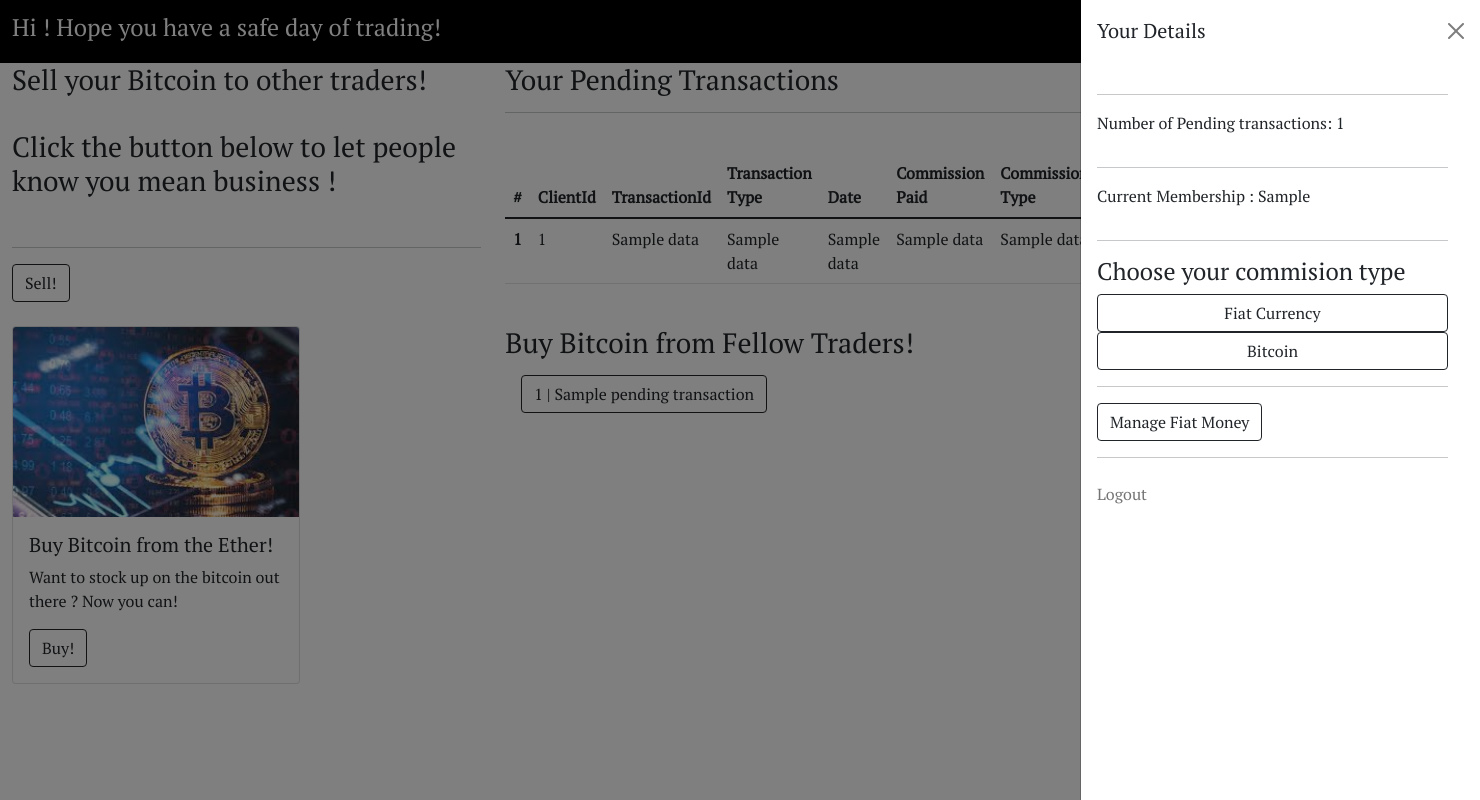
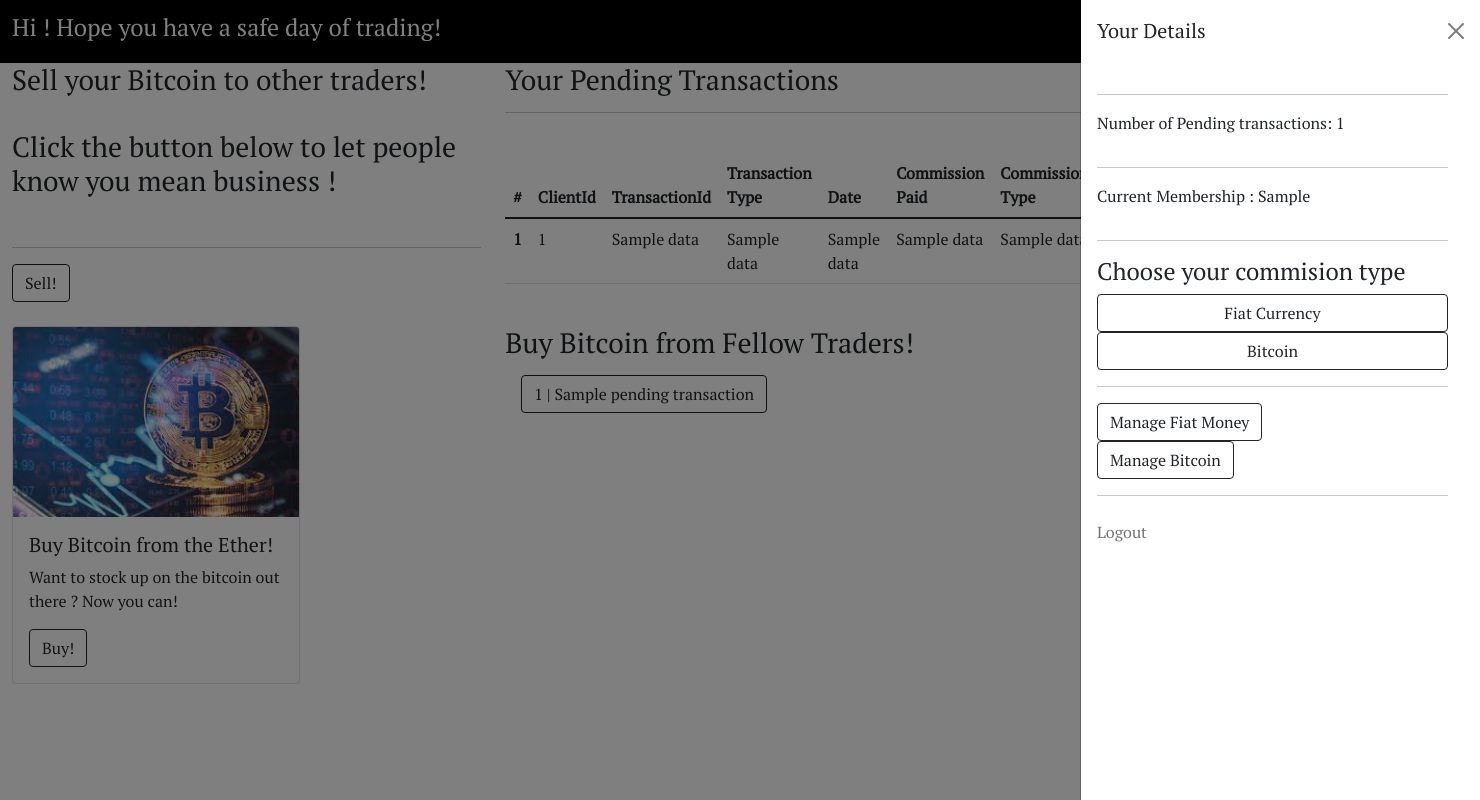
Before and after one commit to jaiswalpuru/BC-TRACKER, a Flask app: template templates/index.html in a window 1480 px wide, after a click that opens the changed part; the page is wider, and only the part inside the window is pictured. Run offline with Flask 2, Linux system fonts and the light colour scheme; the template is opened without the code that fills it: most values are stand-ins (such as "Sample title", 1, 10 or a date in 2020); parts of the project's set-up code (start-up, migrations or seed data) failed here and were passed over; some libraries are stand-ins or nearby versions.

Commit message:
add debit functionality working

```diff
--- a/app.py
+++ b/app.py
@@ -8,6 +8,10 @@ import datetime
 import json
 from adapters.api_calls_one import *
 from helpers.helpers import *
+#
+# ciphertext = encrypt('password', "plaintext")
+# plaintext = decrypt('password', "ciphertext")
+# print(ciphertext)
 
 app = Flask(__name__)
 
@@ -30,6 +34,8 @@ app.secret_key = 'password123'
 app.config['MYSQL_DATABASE_USER'] = config['USERNAME']
 app.config['MYSQL_DATABASE_PASSWORD'] = config['PASSWORD']
 app.config['MYSQL_DATABASE_DB'] = config['DB']
+
+config_app = data_loaded['APP']
 
 mysql = MySQL(app)
 
@@ -301,7 +307,7 @@ def debit_balance():
         return json.dumps({'success': False})
 
 # credit bitcoin into users account
-@app.route("/credit_bitcoin")
+@app.route("/credit_bitcoin", methods=['POST'])
 def credit_bitcoin():
     data = get_json_data(request.data)
     client_id = session['id']
@@ -314,7 +320,7 @@ def credit_bitcoin():
         return json.dumps({'success' : False})
 
 # debit bitcoin from users account
-@app.route("/debit_bitcoin")
+@app.route("/debit_bitcoin", methods=['POST'])
 def debit_bitcoin():
     data = get_json_data(request.data)
     client_id = session['id']
--- a/static/js/index.js
+++ b/static/js/index.js
@@ -32,7 +32,12 @@ manage_money = (current_bal) => {
         crossDomain:true,
         dataType:"json",
         success: (data, status, jqXHR) => {
-            window.location.reload();
+            if (data.success) {
+                window.location.reload();
+            } else {
+                alert("Invalid amount");
+            }
+            //window.location.reload();
         }, error:(jqXHR, status) => {
             alert("Money transfer failed");
         }
@@ -124,3 +129,46 @@ buy_bitcoin = (recipient_id, membership_type, client_id, bitcoin_val) => {
         });
     }
 }
+
+manage_bitcoin = (cur_bitcoin) => {
+    let amt = $('#bit_move').val();
+    let url = '';
+
+    let manage_credit_bit = document.getElementById('credit_radio_bit').checked;
+    let manage_debit_bit = document.getElementById('debit_radio_bit').checked;
+
+    if (manage_credit_bit === true) {
+        url += 'credit_bitcoin';
+    }
+
+    if (manage_debit_bit === true) {
+        url += 'debit_bitcoin';
+    }
+
+    let data = {
+        bitcoin:amt,
+        curr_bitcoin:cur_bitcoin,
+    }
+
+    $.ajax({
+        type:"POST",
+        url:url,
+        data : JSON.stringify(data),
+        contentType: "application/json; charset=utf-8",
+        crossDomain:true,
+        dataType:"json",
+        success: (data, status, jqXHR) => {
+            if (data.success) {
+                window.location.reload();
+            } else {
+                alert("Invalid amount");
+            }
+            //window.location.reload();
+        }, error:(jqXHR, status) => {
+            alert("Money transfer failed");
+        }
+    });
+
+
+    return;
+}
--- a/templates/index.html
+++ b/templates/index.html
@@ -47,6 +47,10 @@
                     <li class="nav-item">
                         <button type="button" class="btn btn-outline-dark" data-bs-toggle="modal"
                                 data-bs-target="#managemoney">Manage Fiat Money</button>
+                    </li>
+                    <li class="nav-item">
+                        <button type="button" class="btn btn-outline-dark" data-bs-toggle="modal"
+                                data-bs-target="#managebitcoin">Manage Bitcoin</button>
                     </li>
                     <hr>
                     <li class="nav-item">
@@ -221,6 +225,39 @@
         </div>
     </div>
 
+    <!-- Manage bitcoin Modal -->
+    <div class="modal fade" id="managebitcoin" tabindex="-1" aria-hidden="true">
+        <div class="modal-dialog">
+            <div class="modal-content">
+                <div class="modal-header">
+                    <h5 class="list-group-item">Manage your accouts bticoin!
+                    </h5>
+                    <button type="button" class="btn-close" data-bs-dismiss="modal" aria-label="Close"></button>
+                </div>
+                <div class="modal-body">
+                    <ul class="list-group">
+                        <li class="list-group-item">Current Bit Coin Rate : {{ bitcoin_rate }}</li>
+                        <li class="list-group-item">Total Bitcoin : {{ bitcoin_unit }}</li>
+                    </ul>
+                    <br>
+                    <hr>
+                    <div class="input-group mb-3">
+                        <input type="text" id="bit_move" class="form-control" placeholder="Enter amount you want to move">
+                        <input type="radio" id="credit_radio_bit" name="radios" checked>
+                        <label form="myForm" for="credit_radio_bit">Credit</label>
+
+                        <input type="radio" id="debit_radio_bit" name="radios">
+                        <label form="myForm" for="debit_radio_bit">Debit</label>
+                    </div>
+                </div>
+                <div class="modal-footer">
+                    <button type="button" class="btn btn-secondary" data-bs-dismiss="modal">Cancel</button>
+                    <button type="button" class="btn btn-primary" onclick="manage_bitcoin(`{{bitcoin_unit}}`)">Submit</button>
+                </div>
+            </div>
+        </div>
+    </div>
+
 
 </body>
 </html>
```
Also changed, not shown: queries.sql (+7 -1 lines).
